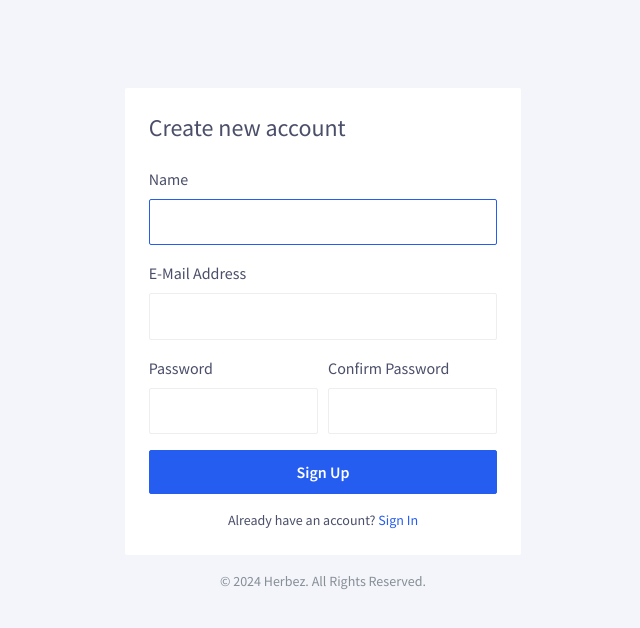
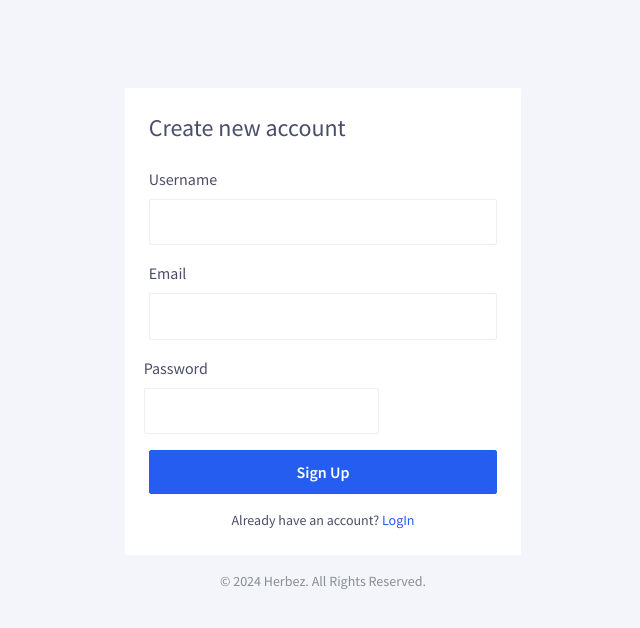
Before and after one commit to Herbez/Djando_eCommerce, a Django app: page /register/ in a window 1280 px wide. Shown: the top 628 px of the page, without its empty margins (317-957 px from the left). Run offline with Django 5.2, Linux system fonts and the light colour scheme; some libraries are stand-ins or nearby versions.

Commit message:
register commit

```diff
--- /dev/null
+++ b/e_shop/forms.py
@@ -0,0 +1,11 @@
+from django import forms
+from django.contrib.auth.models import User
+
+
+class SignUpForm(forms.ModelForm):
+    class Meta:
+        model=User
+        fields=['email','username','password']
+        widgets = {
+        'password': forms.PasswordInput()
+        }
--- a/e_shop/templates/register.html
+++ b/e_shop/templates/register.html
@@ -14,39 +14,35 @@
 						<div class="card">
 							<div class="card-body">
 								<h4 class="card-title">Create new account</h4>
-								<form>
+								<form method="POST" action="{% url 'register' %}">
 
 									<div class="form-group">
-										<label for="name">Name</label>
-										<input type="text" class="form-control" id="name" name="name" required="" autofocus="">
+										<label for="email">Username </label>
+										<input id="username" type="username" class="form-control" name="username" required="">
 									</div>
 
 									<div class="form-group">
-										<label for="email">E-Mail Address</label>
-										<input id="email" type="email" class="form-control" name="email" required="">
+										<label for="email">Email</label>
+										<input type="email" class="form-control" id="email" name="email" required="" >
+
 									</div>
 
 									<div class="form-row">
-										<div class="form-group col-md-6">
+										<div class="form-group">
 											<label for="password">Password
 											</label>
 											<input id="password" type="password" class="form-control" name="password" required="">
-										</div>
-										<div class="form-group col-md-6">
-											<label for="password-confirm">Confirm Password
-											</label>
-											<input id="password-confirm" type="password2" class="form-control" name="password_confirmation" required="">
 										</div>
 									</div>
 
 
 									<div class="form-group no-margin">
-										<a href="/index.html" class="btn btn-primary btn-block">
+										<button type="submit" class="btn btn-primary btn-block">
 											Sign Up
-										</a>
+										</button>
 									</div>
 									<div class="text-center mt-3 small">
-										Already have an account? <a href="#">Sign In</a>
+										Already have an account? <a href="{% url 'register' %}">LogIn</a>
 									</div>
 								</form>
 							</div>
--- a/e_shop/templates/signinbase.html
+++ b/e_shop/templates/signinbase.html
@@ -3,7 +3,7 @@
 <html lang="en">
   <head>
     <!-- Title -->
-    <title>Login | Herbez eShop</title>
+    <title>Login | Register</title>
 
     <meta charset="utf-8">
     <meta name="viewport" content="width=device-width, initial-scale=1, shrink-to-fit=no">
--- a/e_shop/views.py
+++ b/e_shop/views.py
@@ -1,9 +1,15 @@
 from django.shortcuts import render, redirect
 from .models import Product
 
+# login
 from django.contrib.auth import authenticate, login, logout
 from django.contrib import messages
 
+#register
+
+from django.contrib.auth.forms import UserCreationForm
+from .forms import SignUpForm
+from django.contrib.auth import login as auth_login
 # Create your views here.
 
 products = Product.objects.all()
@@ -41,4 +47,15 @@ def logout_user(request):
     return redirect('index')
 
 def register_user(request):
-    return render(request, 'register.html', {})
+    form = SignUpForm()
+    if request.method == "POST":
+        form = SignUpForm(request.POST)
+        if form.is_valid():
+            user = form.save()
+            # log in user
+            auth_login(request, user)
+            messages.success(request, "User registration successful. You are now logged in.")
+            return redirect('index')
+        else:
+            messages.error(request, "Registration failed. Please correct the errors.")
+    return render(request, 'register.html', {'form': form})
```
Also changed, not shown: e_shop/models.py (+10 -0 lines), db.sqlite3.
